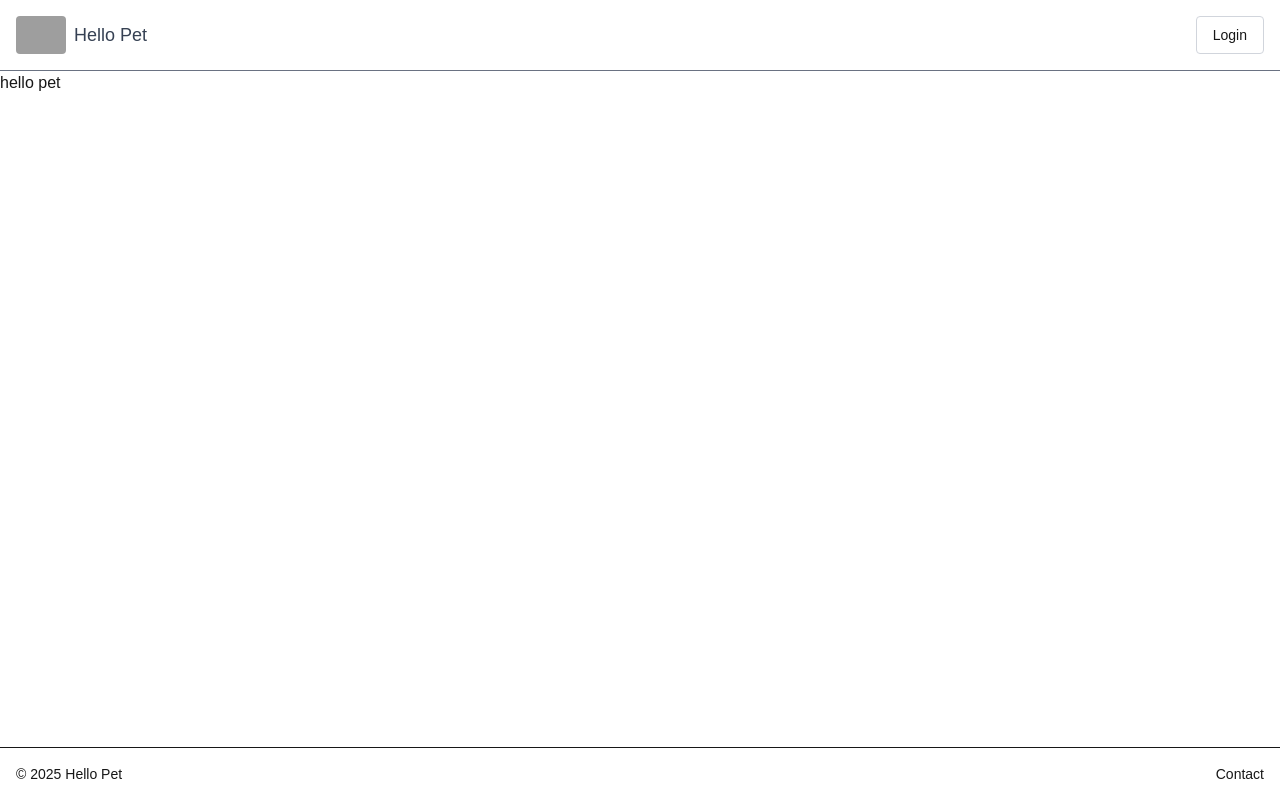
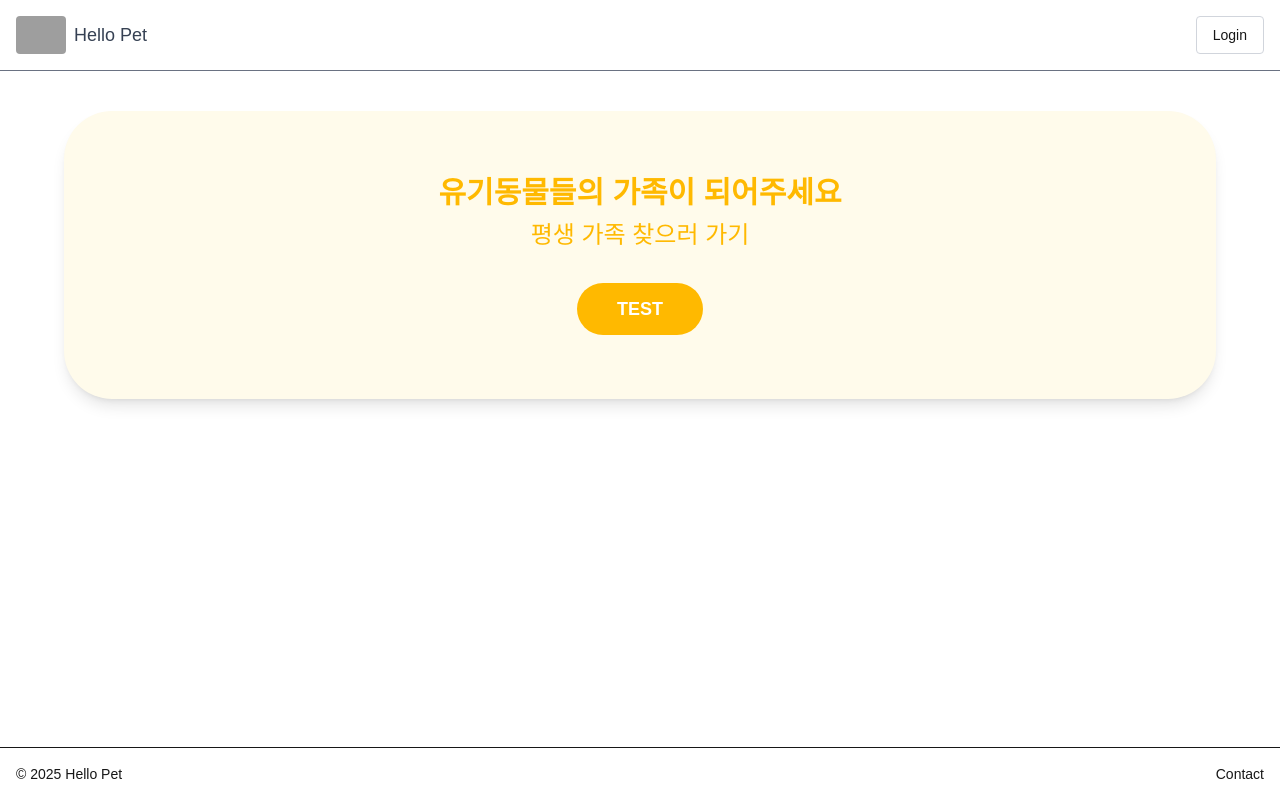
Before and after one commit to sesac7-hello-pet/front, a Next.js app: page / in a window 1280 px wide. Built offline with nearby package versions, Linux system fonts and the light colour scheme; grey boxes are pictures that could not be loaded.

Commit message:
style: 홈화면 베너 추가[#front-6]

```diff
--- a/app/(site)/page.tsx
+++ b/app/(site)/page.tsx
@@ -1,7 +1,9 @@
+import BoardBanner from "../components/BoardBanner";
+
 export default function Home() {
   return (
     <div>
-      <h1>hello pet</h1>
+      <BoardBanner />
     </div>
   );
 }
--- /dev/null
+++ b/app/components/BoardBanner.tsx
@@ -0,0 +1,17 @@
+export default function BoardBanner() {
+  return (
+    <div className="mx-auto mt-10 flex max-w-6xl flex-col items-center justify-center gap-8 rounded-[48px] bg-amber-50 p-16 shadow-lg">
+      <div className="space-y-2 text-center text-amber-400">
+        <h2 className="text-3xl font-semibold">
+          유기동물들의&nbsp;가족이&nbsp;되어주세요
+        </h2>
+        <p className="text-2xl">평생&nbsp;가족&nbsp;찾으러&nbsp;가기</p>
+      </div>
+
+      {/* 버튼만 두고 링크는 나중에 onClick으로 연결 */}
+      <button className="rounded-full bg-amber-400 px-10 py-3 text-lg font-semibold text-white">
+        TEST
+      </button>
+    </div>
+  );
+}
```
